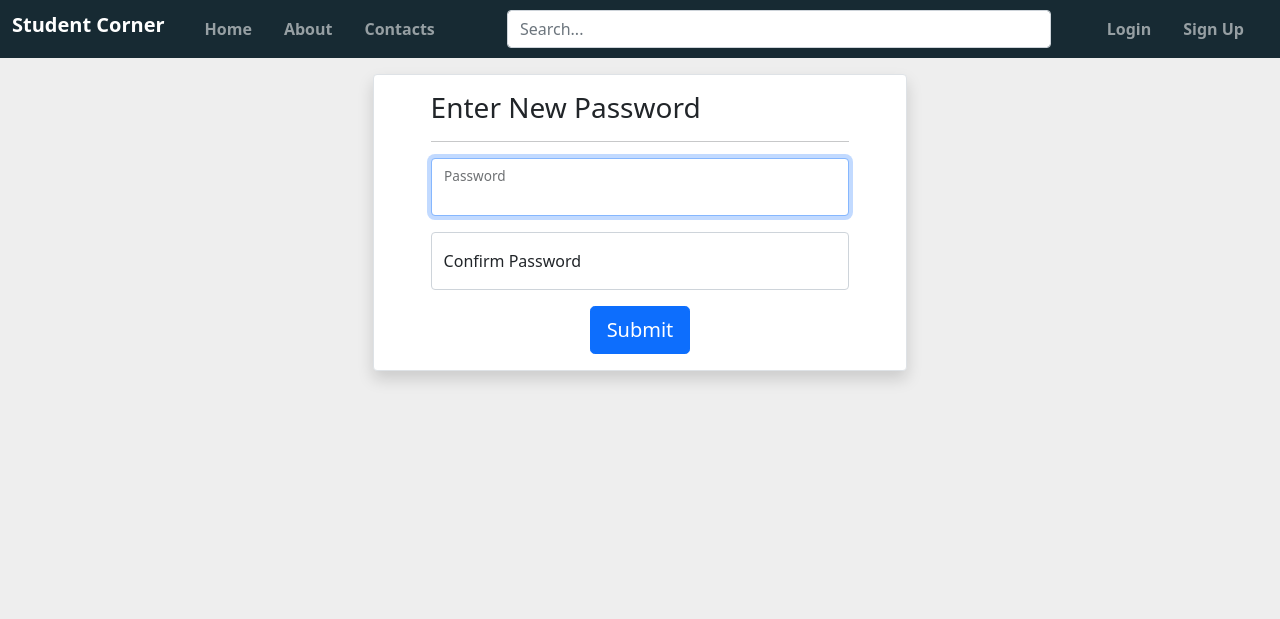
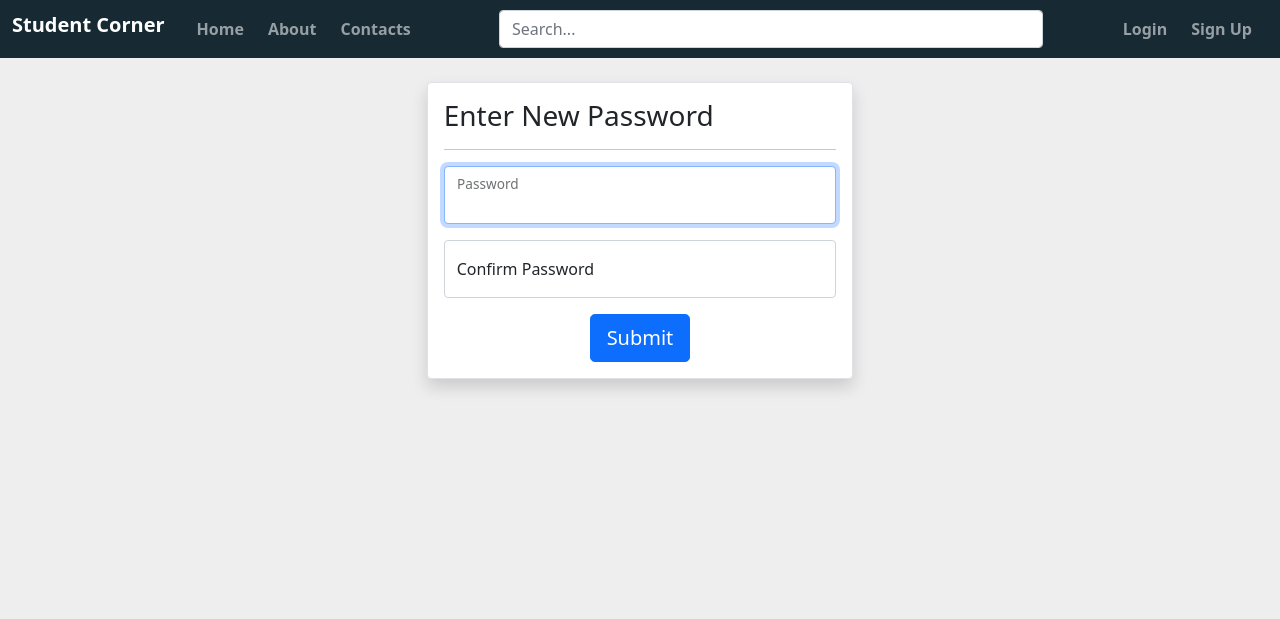
Before and after one commit to Mbye20/student_corner, a Flask app: page /reset_password_form/1 in a window 1280 px wide. Shown: the top 619 px of the page. Run offline with Flask 2, Linux system fonts and the light colour scheme; some libraries are stand-ins or nearby versions.

Commit message:
Till later

```diff
--- a/stud_corner/templates/app_macros.html
+++ b/stud_corner/templates/app_macros.html
@@ -28,7 +28,7 @@
 {%- endmacro %}
 
 {% macro input(name, type="text", label = "", value = "") -%}
-    <input type="{{ type }}" name="{{ name }}" value="{{ value }}" class="form-control" id="floatingInput" placeholder="name@example.com" autocomplete="off" autofocus required>
+    <input type="{{ type }}" name="{{ name }}" value="{{ value }}" class="form-control" placeholder="name@example.com" autocomplete="off" autofocus required>
     <label for="floatingInput">{{ label }}</label>
 
 {%- endmacro %}
--- a/stud_corner/templates/enter_email.html
+++ b/stud_corner/templates/enter_email.html
@@ -6,10 +6,10 @@
 
 {% block content %}
 
-<div class="container col-md-5 mt-5 rounded shadow bg-white border">
+<div class="container col-11 col-md-4 mt-4 rounded shadow bg-white border">
     <div class="row justify-content-center">
-        <form class="col-12 p-4" method="POST">
-            <h1 class="h3 mb-3 fw-normal">Enter Your Registered Email</h1>
+        <form class="col-12 p-3" method="POST">
+            <h1 class="h3 fw-normal">Enter Your Registered Email</h1>
             <hr>
             <div class="form-floating my-3">
                 {{ input("email", type="email", label = "Email Address") }}
--- a/stud_corner/templates/layout.html
+++ b/stud_corner/templates/layout.html
@@ -21,7 +21,7 @@
             {% with messages = get_flashed_messages( with_categories = true) %}
                 {% if messages %}
 
-                    <div class="container">
+                    <div class="container mt-3">
                         <div class="row justify-content-md-center">
                             <ul class="flashes col-md-10">
                                 {% for category, message in messages %}
--- a/stud_corner/templates/login.html
+++ b/stud_corner/templates/login.html
@@ -7,9 +7,9 @@
 
 {% block content %}
 
-<div class="container col-md-4 rounded shadow mt-4 mb-5 bg-white">
+<div class="container col-11 col-md-4 rounded shadow mt-4 mb-5 bg-white">
     <div class="row justify-content-center">
-        <form class="col-12 p-4" method="POST">
+        <form class="col-12 p-3" method="POST">
             <h1 class="h3 fw-normal">Log in</h1>
             <hr>
             <div class="form-floating my-3">
--- a/stud_corner/templates/navbar.html
+++ b/stud_corner/templates/navbar.html
@@ -7,13 +7,13 @@
         </button>
         <div class="collapse navbar-collapse" id="navbarSupportedContent">
             <ul class="navbar-nav me-auto mb-lg-0">
-                <li class="nav-item mx-lg-3">
+                <li class="nav-item mx-lg-2">
                     <a class="nav-link fw-bold {% if active_page=='index' %}active{% endif %}" aria-current="page" href="/">Home</a>
                 </li>
-                <li class="nav-item me-lg-3">
+                <li class="nav-item me-lg-2">
                     <a class="nav-link fw-bold {% if active_page=='about' %}active{%endif %}" aria-current="page" href="#">About</a>
                 </li>
-                <li class="nav-item me-lg-3">
+                <li class="nav-item me-lg-2">
                     <a class="nav-link fw-bold {% if active_page=='contacts' %}contacts{%endif %}" aria-current="page" href="#" tabindex="-1">Contacts</a>
                 </li>
             </ul>
@@ -22,21 +22,21 @@
             </form>
             <ul class="navbar-nav ms-auto mb-lg-0">
                 {% if current_user.is_authenticated %}
-                    <li class="nav-item mx-lg-3">
+                    <li class="nav-item mx-lg-2">
                         <a class="nav-link fw-bold {% if active_page=='post' %}active{%endif %}" aria-current="page" href="{{ url_for('views.post') }}">My Posts</a>
                     </li>
-                    <li class="nav-item me-lg-3">
+                    <li class="nav-item me-lg-2">
                         <a class="nav-link fw-bold {% if active_page=='profile' %}active{%endif %}" aria-current="page" href="{{ url_for('views.profile') }}">My Account</a>
                     </li>
-                    <li class="nav-item me-lg-3">
+                    <li class="nav-item me-lg-2">
                         <a class="nav-link fw-bold" href="{{ url_for('auth.logout') }}">Logout</a>
                     </li>
                 {% else %}
 
-                    <li class="nav-item me-lg-3">
+                    <li class="nav-item me-lg-2">
                         <a class="nav-link fw-bold {% if active_page=='login' %}active{%endif %}" aria-current="page" href="{{ url_for('auth.login') }}">Login</a>
                     </li>
-                    <li class="nav-item me-lg-3">
+                    <li class="nav-item me-lg-2">
                         <a class="nav-link fw-bold {% if active_page=='signup' %}active{%endif %}" aria-current="page" href="{{ url_for('auth.signup') }}">Sign Up</a>
                     </li>
                 {% endif %}
--- a/stud_corner/templates/reset_password_form.html
+++ b/stud_corner/templates/reset_password_form.html
@@ -5,19 +5,19 @@
 {% block title %}Reset Password Form{% endblock %}
 
 {% block content %}
-<div class="container col-md-5 mt-3 rounded shadow bg-white border">
+<div class="container col-11 col-md-4 mt-4 rounded shadow bg-white border">
     <div class="row justify-content-center">
-        <form class="col-md-10" method="POST">
-            <h1 class="h3 fw-normal my-3">Enter New Password</h1>
+        <form class="col-md-12 p-3" method="POST">
+            <h1 class="h3 fw-normal">Enter New Password</h1>
             <hr>
             <div class="form-floating my-3">
                 {{ input("password1", type="password", label = "Password") }}
 
             </div>
-            <div class="form-floating my-3">
+            <div class="form-floating mb-3">
                 {{ input("password2", type="password", label = "Confirm Password") }}
             </div>
-            <div class="d-flex justify-content-center mb-3">
+            <div class="d-flex justify-content-center">
                 {{ button() }}
             </div>
         </form>
--- a/stud_corner/templates/signup.html
+++ b/stud_corner/templates/signup.html
@@ -7,9 +7,9 @@
 
 
 {% block content %}
-<div class="container col-md-4 mt-3 rounded shadow bg-white border">
+<div class="container col-11 col-md-4 mt-3 rounded shadow bg-white border">
     <div class="row justify-content-center">
-        <form class="col-md-12 p-4" method="POST">
+        <form class="col-md-12 p-3" method="POST">
             <h1 class="h3 fw-normal">Sign Up</h1>
             <hr>
             <div class="form-floating my-3">
```
Also changed, not shown: stud_corner/templates/author.html (+9 -9 lines), stud_corner/studentcorner.sqlite3.
